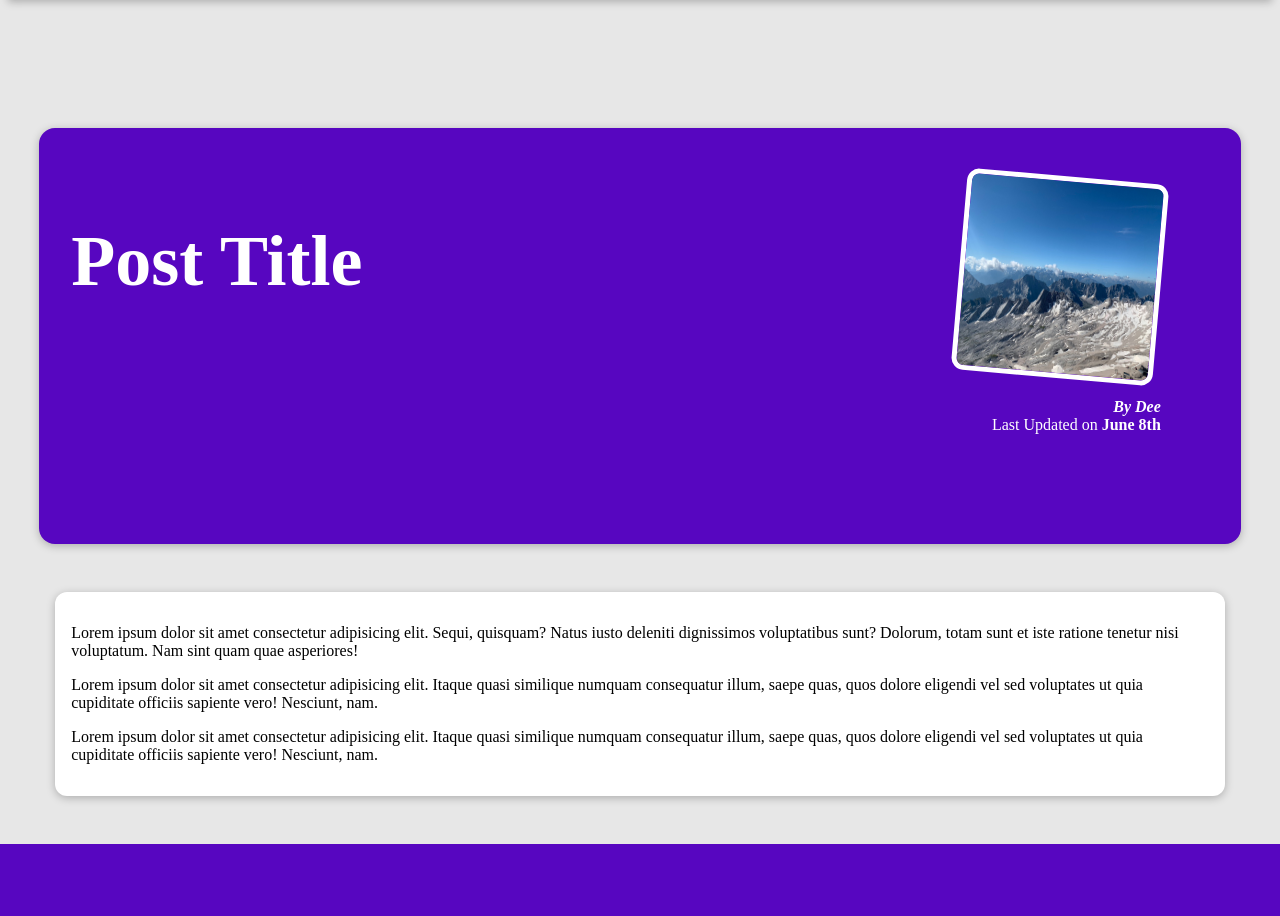
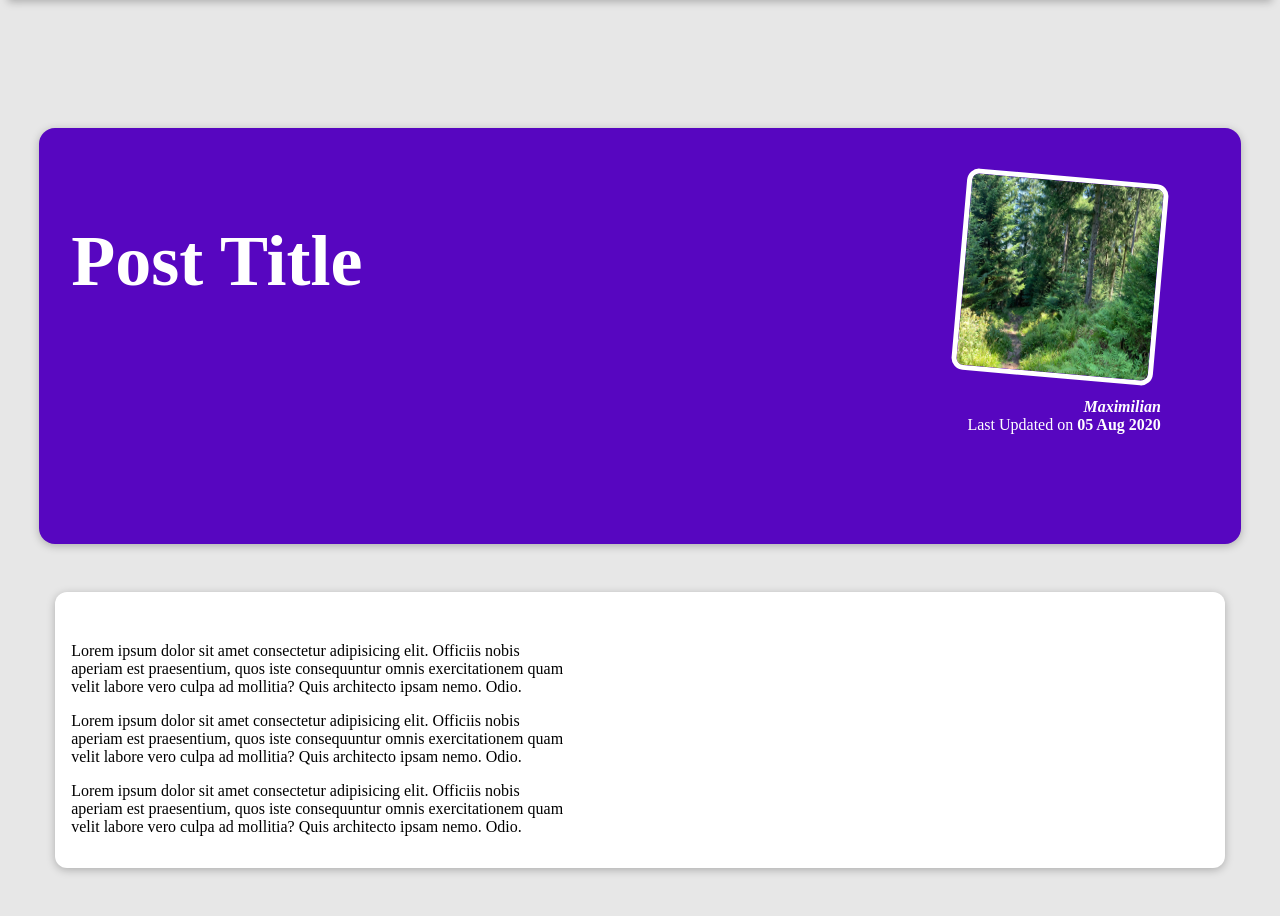
Before and after one commit to rharshitaaa21/verses-n-verve, a Django app: page /posts/into-the-woods/ in a window 1280 px wide. Shown: the part 98-1014 px from the top of the page. Before the commit the page ends 942 px from the top, so only its background shows below. Run offline with Django 4.2, Linux system fonts and the light colour scheme.

Commit message:
added all fields

```diff
--- a/blog/static/blog/index.css
+++ b/blog/static/blog/index.css
@@ -50,8 +50,11 @@
   list-style: none;
   margin: 0;
   padding: 0;
-  display: flex;
   gap: 1rem;
+}
+
+ul{
+  display: grid;
 }
 
 #latest-posts li {
--- a/blog/templates/blog/index.html
+++ b/blog/templates/blog/index.html
@@ -20,7 +20,7 @@
   <p>Hi, I am Dee and I love to blog about weight-loss and the self development!</p>
 </section>
 
-<section id="latest-posts">
+<section class="latest-posts">
   <h2>My Latest Thoughts</h2>
 
   <ul>
--- a/blog/templates/blog/post-detail.html
+++ b/blog/templates/blog/post-detail.html
@@ -1,7 +1,7 @@
 {% extends 'base.html' %}
 {% load static %}
  {% block title %}
- This Post Title
+{{post.title}}
   {% endblock %}
   {% block css_files %}
 
@@ -13,29 +13,14 @@
 <section id="summary">
   <h2>Post Title</h2>
   <article>
-    <img src=" {% static 'blog/images/mountains.jpg' %} " alt="Post Title" />
-    <address>By Dee</address>
-    <div>Last Updated on <time> June 8th </time></div>
+    <img src=" {% static "blog/images/"|add:post.image %} " alt="Post Title" />
+    <address>{{ post.author|title}}</address>
+    <div>Last Updated on <time> {{post.date|date:"d M Y"}}</time></div>
   </article>
 </section>
 
 <main>
-  <p>
-    Lorem ipsum dolor sit amet consectetur adipisicing elit. Sequi, quisquam?
-    Natus iusto deleniti dignissimos voluptatibus sunt? Dolorum, totam sunt et
-    iste ratione tenetur nisi voluptatum. Nam sint quam quae asperiores!
-  </p>
-
-  <p>
-    Lorem ipsum dolor sit amet consectetur adipisicing elit. Itaque quasi
-    similique numquam consequatur illum, saepe quas, quos dolore eligendi vel
-    sed voluptates ut quia cupiditate officiis sapiente vero! Nesciunt, nam.
-  </p>
-  <p>
-    Lorem ipsum dolor sit amet consectetur adipisicing elit. Itaque quasi
-    similique numquam consequatur illum, saepe quas, quos dolore eligendi vel
-    sed voluptates ut quia cupiditate officiis sapiente vero! Nesciunt, nam.
-  </p>
+  {{post.content|linebreaks}}
 </main>
 
 {% endblock %}
--- a/blog/views.py
+++ b/blog/views.py
@@ -81,8 +81,13 @@
 
 
 def posts(request):
-    return render(request, "blog/all-posts.html")
+    return render(request, "blog/all-posts.html", {
+        "all_posts":all_posts
+    })
 
 
 def post_detail(request, slug):
-    return render( request, "blog/post-detail.html")
+    identified_post = next(post for post in all_posts if post['slug'] == slug)
+    return render( request, "blog/post-detail.html", {
+        "post" : identified_post
+    })
```
Also changed, not shown: blog/templates/blog/all-posts.html (+2 -5 lines), blog/templates/blog/includes/post.html (+4 -6 lines), templates/404.html (added, +11 -0 lines).
